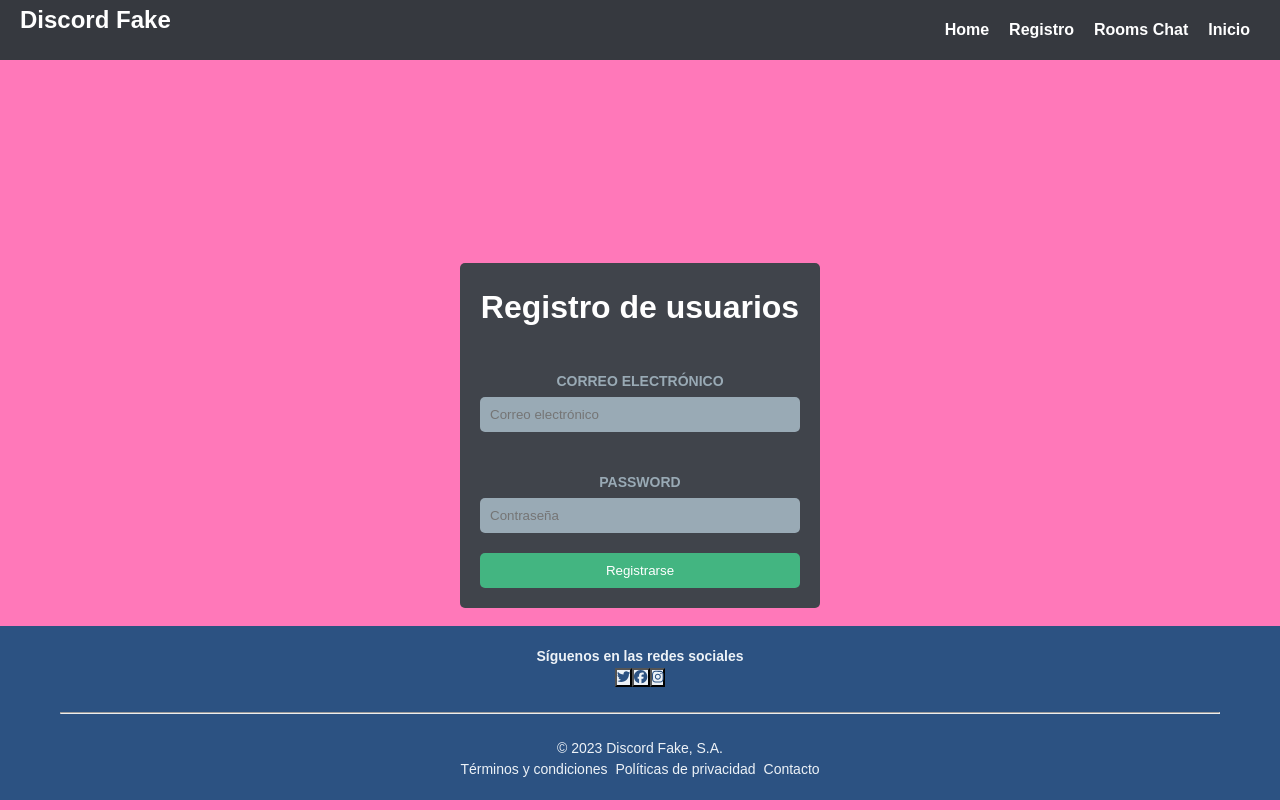
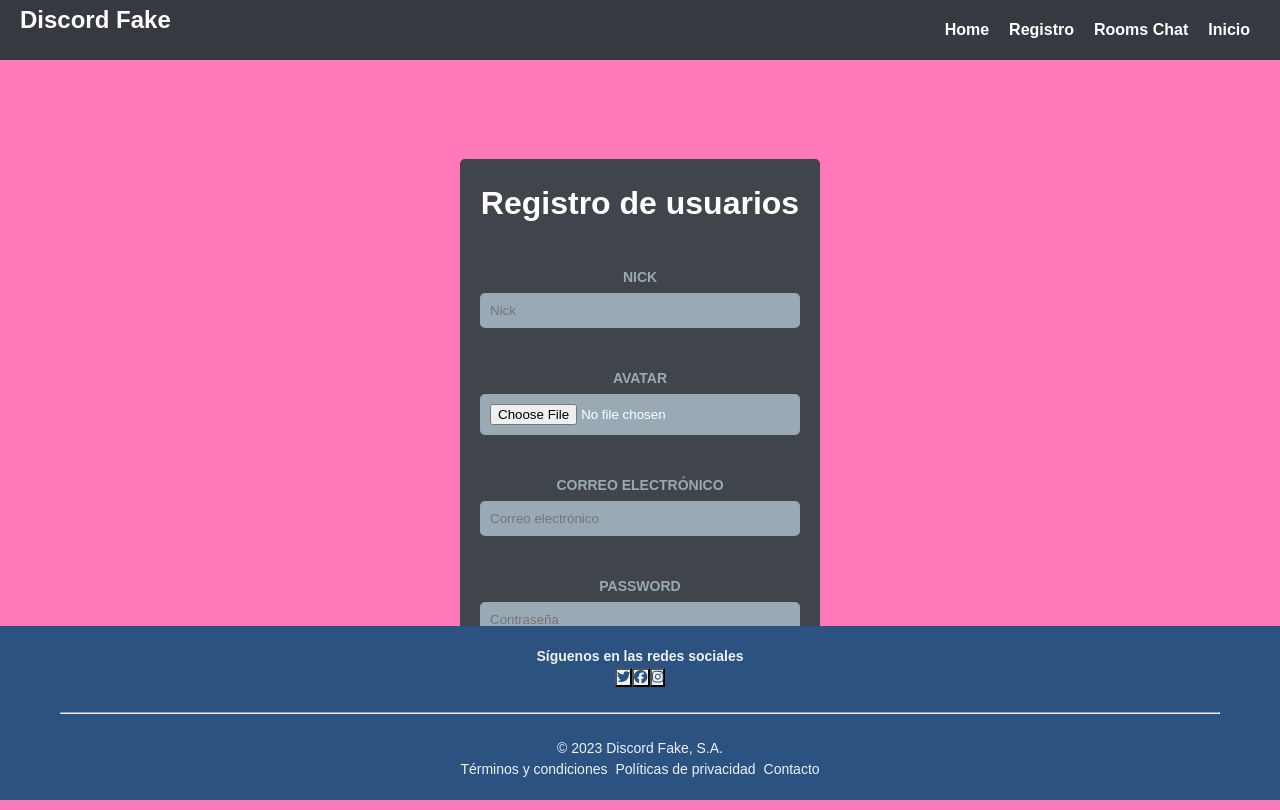
Before and after one commit to HernanSch/front-chat, a React (Create React App) app: page /registro in a window 1280 px wide. Built offline with nearby package versions, Linux system fonts and the light colour scheme; no server answers.

Commit message:
change vercel.json4

```diff
--- a/src/Pages/Registro/Registro.jsx
+++ b/src/Pages/Registro/Registro.jsx
@@ -7,6 +7,8 @@
 const Registro = () => {
     const [email, setEmail] = useState('');
     const [password, setPassword] = useState('');
+    const [nick, setNick] = useState('');
+    const [photo, setPhoto] = useState('');
     const [message, setMessage] = useState('');
 
     const register = () => {
@@ -14,6 +16,8 @@
         .then((response) => {
           setMessage(response.data);
           setEmail('');
+          setNick('');
+          setPhoto('');
           setPassword('');
         })
         .catch((error) => {
@@ -26,6 +30,20 @@
         <div className='box-register'>
           <h1>Registro de usuarios</h1>
           <form>
+            <p>Nick</p>
+            <input
+              type="text"
+              placeholder="Nick"
+              value={nick}
+              onChange={(e) => setNick(e.target.value)}
+            />
+            <p>Avatar</p>
+            <input
+              type="file"
+              placeholder="Avatar"
+              value={photo}
+              onChange={(e) => setPhoto(e.target.value)}
+            />
             <p>Correo electrónico</p>
             <input
               type="text"
```
